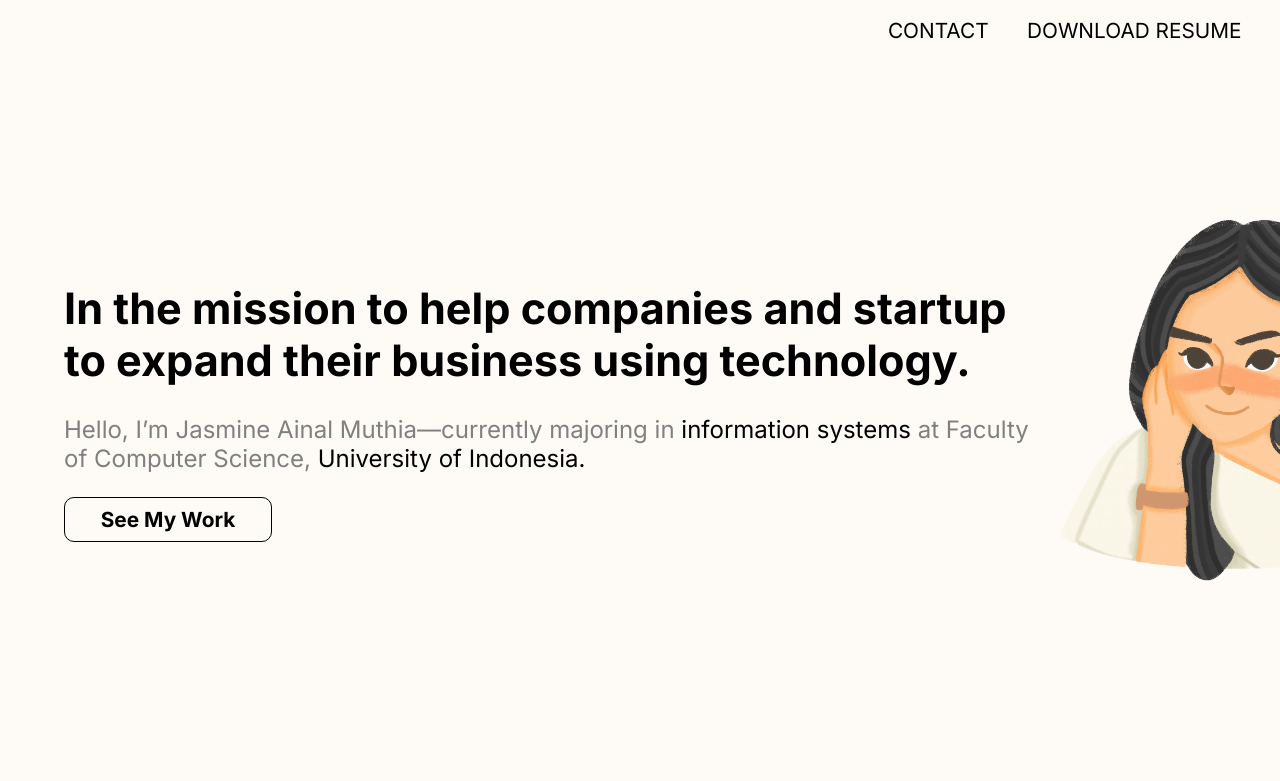
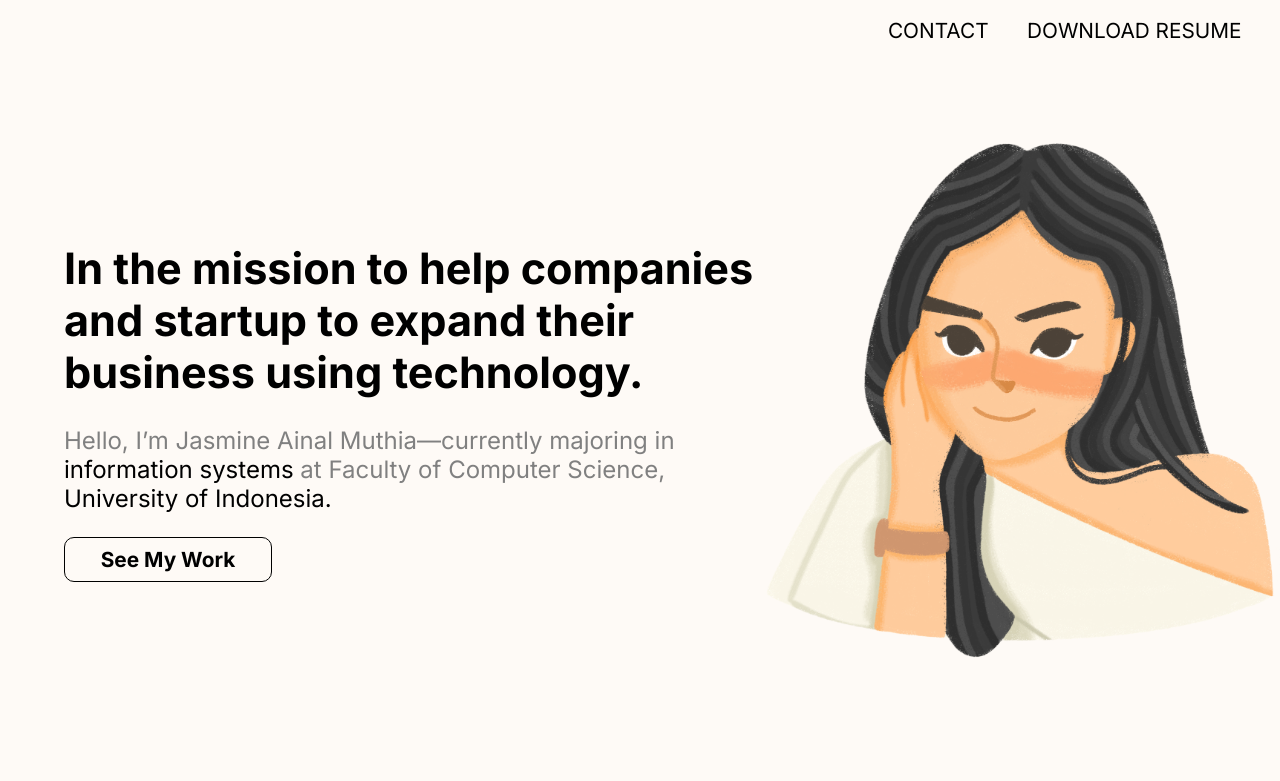
Before and after one commit to jasmineaimu/jasmineaimu, a plain HTML site: page index.html in a window 1280 px wide. Shown: the top 781 px of the page. Drawn offline with Linux system fonts and the light colour scheme.

Commit message:
Update index.html

```diff
--- a/index.html
+++ b/index.html
@@ -33,10 +33,8 @@
             </div>
           </div>
         </div>
-        <div class="photo-container">
-          <div class="photo-desktop">
-            <img src="my_photo.png">
-          </div>
+        <div>
+          <img class="photo-desktop" src="my_photo.png">
         </div>
       </div>
 
```
